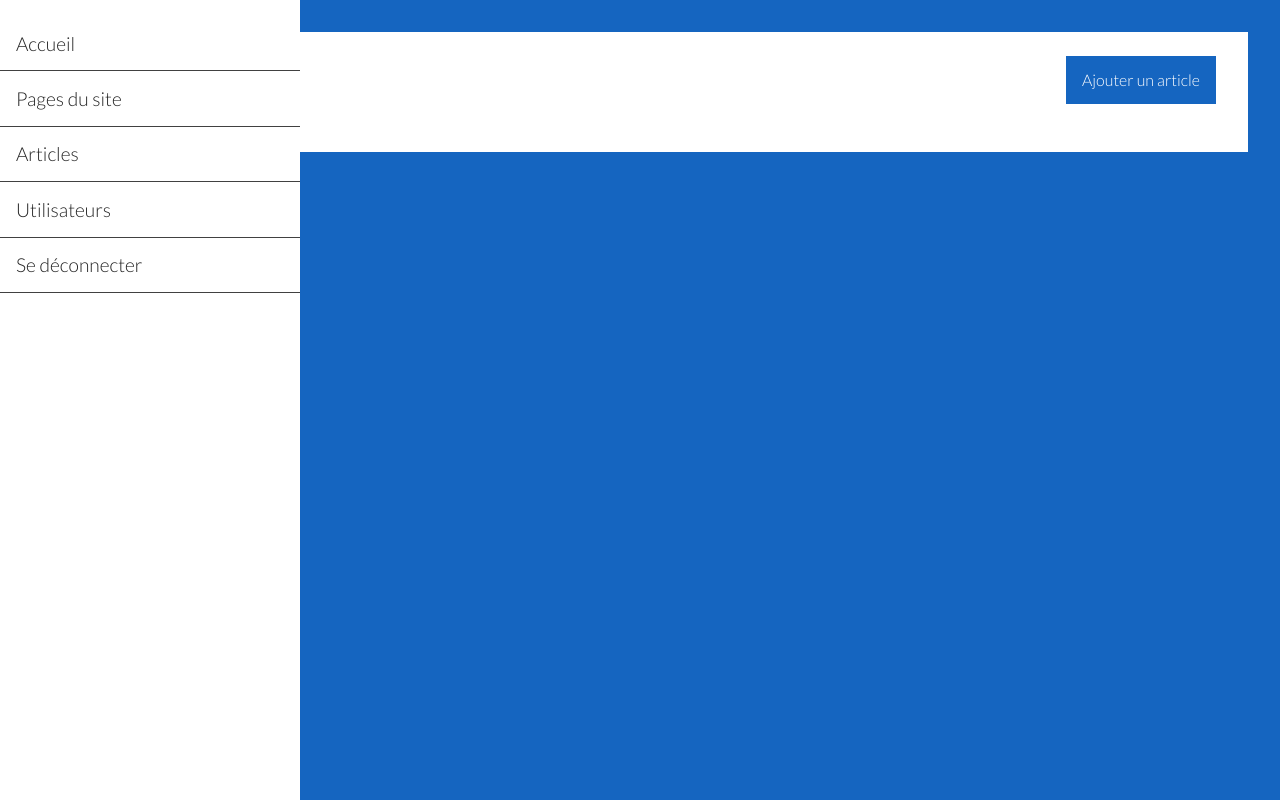
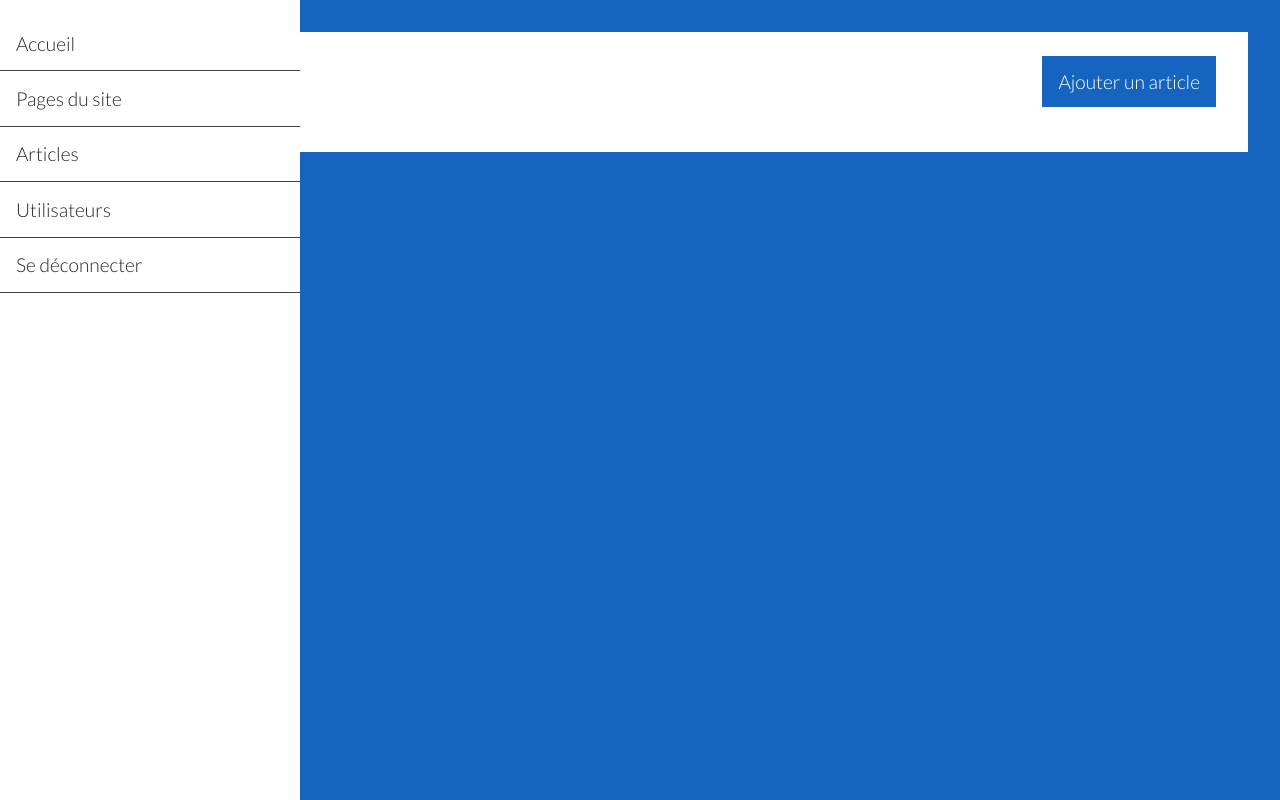
Before and after one commit to creative-eye-studio/CMS-Creative_Eye_Studio, a Symfony app: template templates/admin/articles-list.html.twig in a window 1280 px wide. Run offline with Twig, Linux system fonts and the light colour scheme; the template is opened without the code that fills it, so the values that code supplies are empty; some libraries are stand-ins or nearby versions.

Commit message:
[Front-End] - Ajout d'un article

```diff
--- a/public/css/admin/sass/style.scss
+++ b/public/css/admin/sass/style.scss
@@ -107,7 +107,7 @@ main{
     background-color: #1565c0;
     padding: 1rem;
     text-decoration: none;
-    font: 300 1em/100% "Lato";
+    font: 300 1.2em/100% "Lato";
     color: white;
     display: inline-block;
 }
--- a/public/css/admin/style.css
+++ b/public/css/admin/style.css
@@ -142,7 +142,7 @@ main {
   background-color: #1565c0;
   padding: 1rem;
   text-decoration: none;
-  font: 300 1em/100% "Lato";
+  font: 300 1.2em/100% "Lato";
   color: white;
   display: inline-block;
 }
@@ -175,7 +175,7 @@ button {
   background-color: #1565c0;
   padding: 1rem;
   text-decoration: none;
-  font: 300 1em/100% "Lato";
+  font: 300 1.2em/100% "Lato";
   color: white;
   display: inline-block;
   cursor: pointer;
```
Also changed, not shown: 11 other files.
